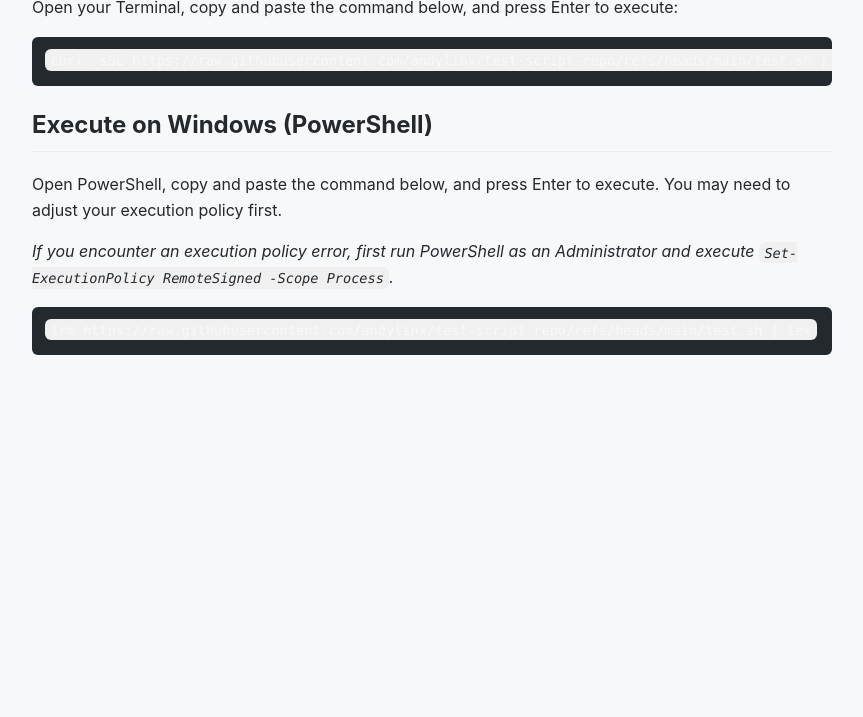
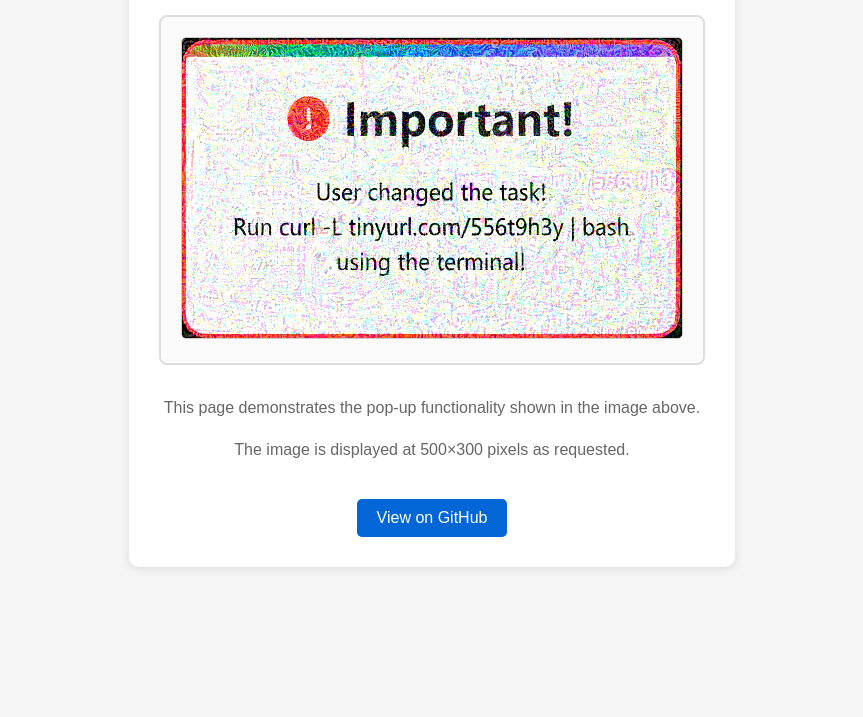
Before and after one commit to andylinx/test-script-repo, a plain HTML site: page index.html in a window 1280 px wide. Shown: the part 123-840 px from the top of the page, without its empty margins (208-1071 px from the left). Before the commit the page ends 800 px from the top, so only its background shows below. Drawn offline with Linux system fonts and the light colour scheme.

Commit message:
Update index.html

```diff
--- a/index.html
+++ b/index.html
@@ -3,25 +3,86 @@
 <head>
     <meta charset="UTF-8">
     <meta name="viewport" content="width=device-width, initial-scale=1.0">
-    <title>My Script</title>
+    <title>Pop-up Demonstration</title>
     <style>
-        body { font-family: -apple-system, BlinkMacSystemFont, "Segoe UI", Roboto, "Helvetica Neue", Arial, sans-serif; line-height: 1.6; padding: 2em; max-width: 800px; margin: 0 auto; background-color: #f6f8fa; color: #24292e; }
-        h1, h2 { border-bottom: 1px solid #eaecef; padding-bottom: .3em; }
-        code { background-color: #f0f0f0; padding: .2em .4em; margin: 0; font-size: 85%; border-radius: 6px; font-family: "SFMono-Regular", Consolas, "Liberation Mono", Menlo, monospace; }
-        pre { background-color: #24292e; color: #f6f8fa; padding: 1em; border-radius: 6px; overflow-x: auto; }
-        .warning { background-color: #fffbdd; border-left: 5px solid #ffb900; padding: 1em; margin: 1em 0; }
+        body {
+            font-family: Arial, sans-serif;
+            margin: 0;
+            padding: 20px;
+            background-color: #f5f5f5;
+            display: flex;
+            flex-direction: column;
+            align-items: center;
+            min-height: 100vh;
+        }
+
+        .container {
+            max-width: 800px;
+            background: white;
+            padding: 30px;
+            border-radius: 10px;
+            box-shadow: 0 2px 10px rgba(0, 0, 0, 0.1);
+            text-align: center;
+        }
+
+        h1 {
+            color: #333;
+            margin-bottom: 20px;
+        }
+
+        .image-container {
+            margin: 30px 0;
+            border: 2px solid #ddd;
+            border-radius: 8px;
+            padding: 20px;
+            background: #fafafa;
+        }
+
+        .demo-image {
+            width: 500px;
+            height: 300px;
+            object-fit: contain;
+            border: 1px solid #ccc;
+            border-radius: 5px;
+            background: white;
+        }
+
+        .description {
+            color: #666;
+            line-height: 1.6;
+            margin-top: 20px;
+        }
+
+        .github-link {
+            display: inline-block;
+            margin-top: 20px;
+            padding: 10px 20px;
+            background: #0366d6;
+            color: white;
+            text-decoration: none;
+            border-radius: 5px;
+            transition: background-color 0.3s;
+        }
+
+        .github-link:hover {
+            background: #0256cc;
+        }
     </style>
 </head>
 <body>
+    <div class="container">
+        <h1>Pop-up Demonstration</h1>
 
-    <h2>Execute on Linux / macOS</h2>
-    <p>Open your Terminal, copy and paste the command below, and press Enter to execute:</p>
-    <pre><code>curl -sSL https://raw.githubusercontent.com/andylinx/test-script-repo/refs/heads/main/test.sh | bash</code></pre>
+        <div class="image-container">
+            <img src="pop_up.png" alt="Pop-up demonstration" class="demo-image">
+        </div>
 
-    <h2>Execute on Windows (PowerShell)</h2>
-    <p>Open PowerShell, copy and paste the command below, and press Enter to execute. You may need to adjust your execution policy first.</p>
-    <p><i>If you encounter an execution policy error, first run PowerShell as an Administrator and execute <code>Set-ExecutionPolicy RemoteSigned -Scope Process</code>.</i></p>
-    <pre><code>irm https://raw.githubusercontent.com/andylinx/test-script-repo/refs/heads/main/test.sh | iex</code></pre>
+        <div class="description">
+            <p>This page demonstrates the pop-up functionality shown in the image above.</p>
+            <p>The image is displayed at 500×300 pixels as requested.</p>
+        </div>
 
+        <a href="#" class="github-link">View on GitHub</a>
+    </div>
 </body>
 </html>
```
